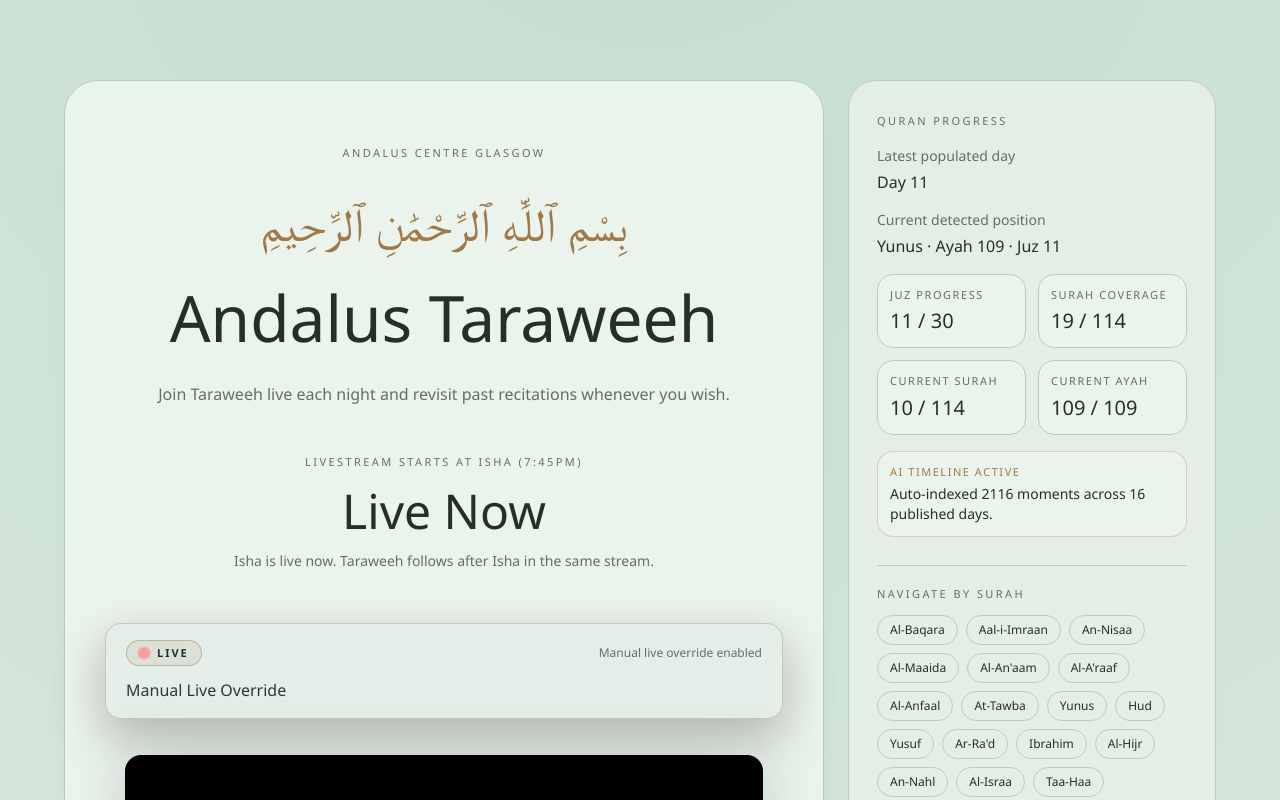
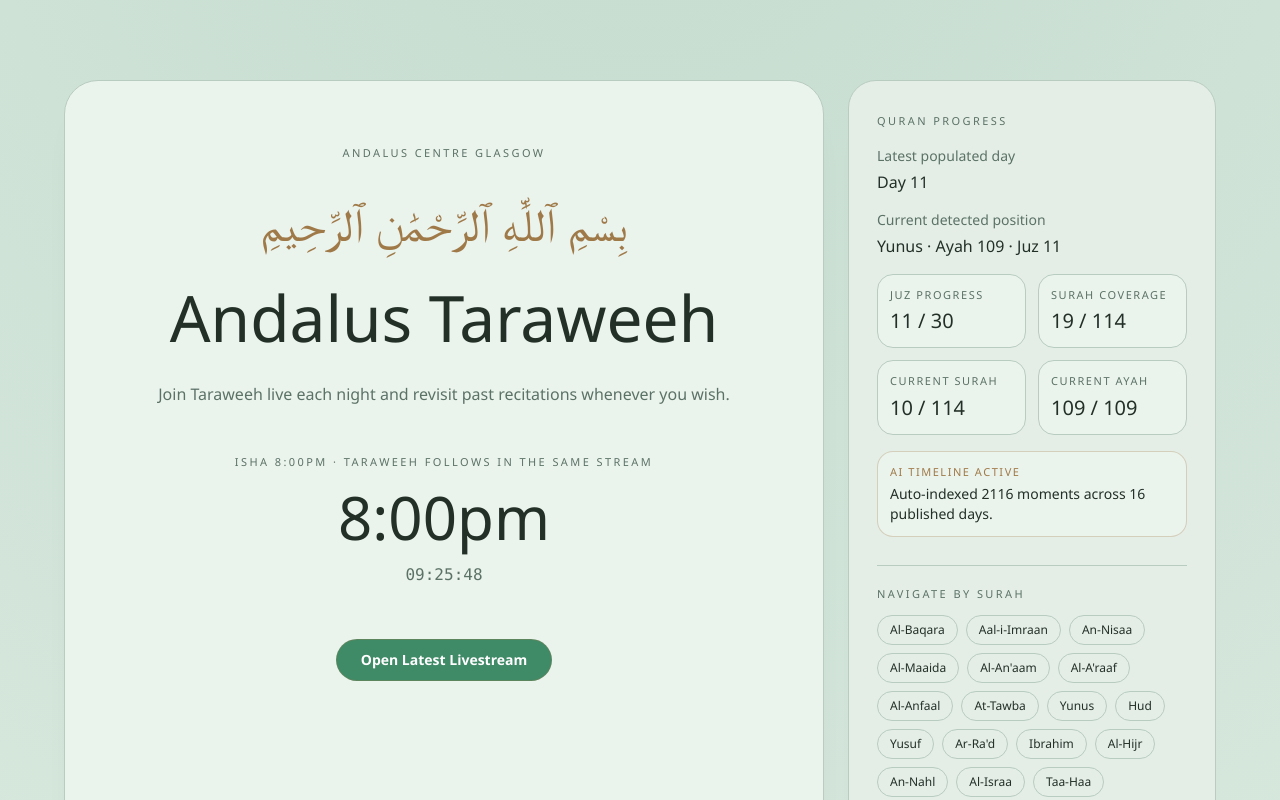
Before and after one commit to Himikid/andalus-taraweeh, a Next.js app: page / in a window 1280 px wide. Shown: the top 800 px of the page. Built offline with nearby package versions, Linux system fonts and the light colour scheme; no server answers.

Commit message:
Disable manual live override and update Isha time to 8:00pm

```diff
--- a/components/home/LiveStatus.tsx
+++ b/components/home/LiveStatus.tsx
@@ -2,8 +2,8 @@
 
 import { useEffect, useState } from "react";
 
-const LIVESTREAM_START_HOUR = 19;
-const LIVESTREAM_START_MINUTE = 45;
+const LIVESTREAM_START_HOUR = 20;
+const LIVESTREAM_START_MINUTE = 0;
 const LIVESTREAM_END_HOUR = 21;
 const LIVESTREAM_END_MINUTE = 30;
 const GLASGOW_TIMEZONE = "Europe/London";
@@ -54,16 +54,16 @@ export default function LiveStatus({ forceLive = false }: LiveStatusProps) {
 
   return (
     <div className="space-y-4 text-center">
-      <p className="label-caps">Livestream Starts At Isha (7:45pm)</p>
+      <p className="label-caps">Isha 8:00pm · Taraweeh follows in the same stream</p>
 
       {isLive ? (
         <>
           <p className="font-[var(--font-heading)] text-4xl leading-none text-ivory sm:text-5xl">Live Now</p>
-          <p className="text-sm text-muted">Isha is live now. Taraweeh follows after Isha in the same stream.</p>
+          <p className="text-sm text-muted">Isha is live now at 8:00pm. Taraweeh follows immediately after.</p>
         </>
       ) : (
         <>
-          <p className="font-[var(--font-heading)] text-5xl leading-none text-ivory sm:text-6xl">7:45pm</p>
+          <p className="font-[var(--font-heading)] text-5xl leading-none text-ivory sm:text-6xl">8:00pm</p>
           <p className="font-mono text-base text-muted">{countdown}</p>
         </>
       )}
--- a/data/liveOverride.ts
+++ b/data/liveOverride.ts
@@ -1,4 +1,4 @@
-const MANUAL_LIVE_URL = "https://youtube.com/live/8J4moM97CmQ";
+const MANUAL_LIVE_URL = "";
 
 function extractYouTubeVideoId(input: string): string | null {
   const trimmed = input.trim();
```
